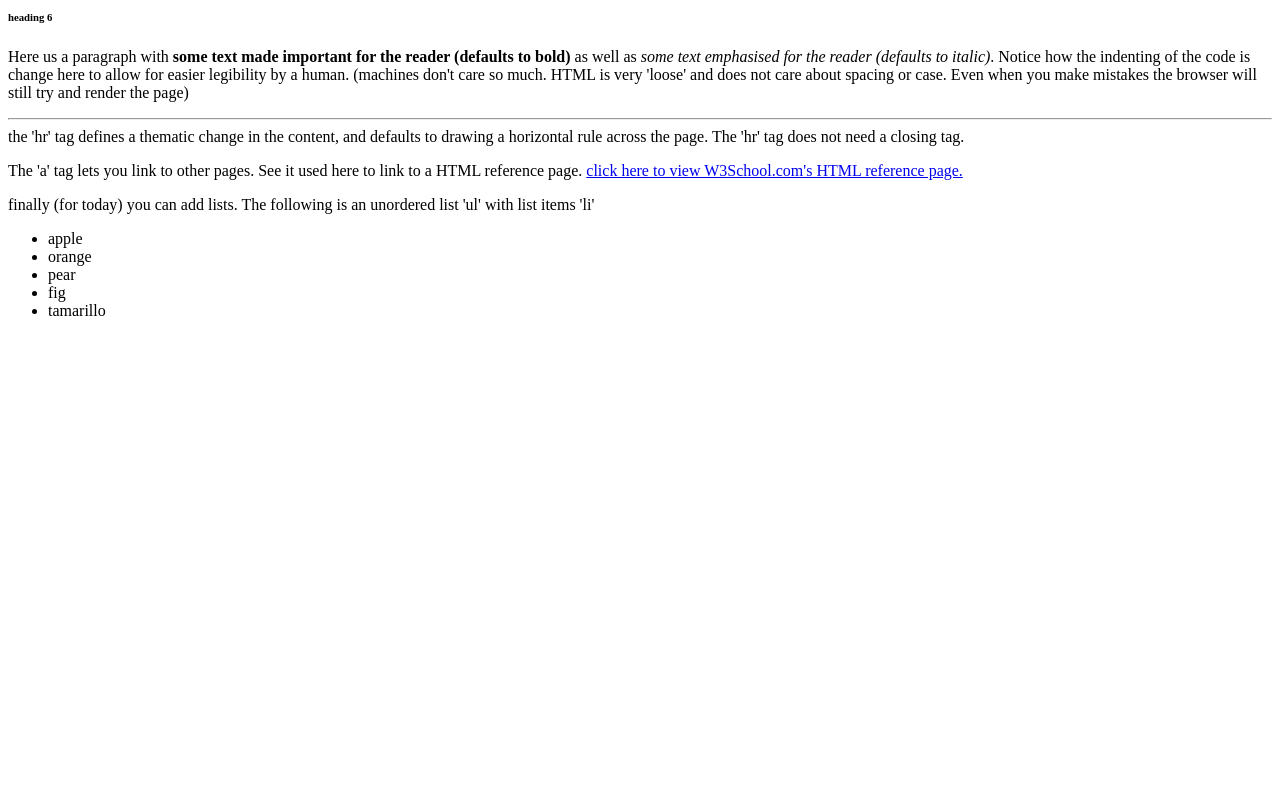
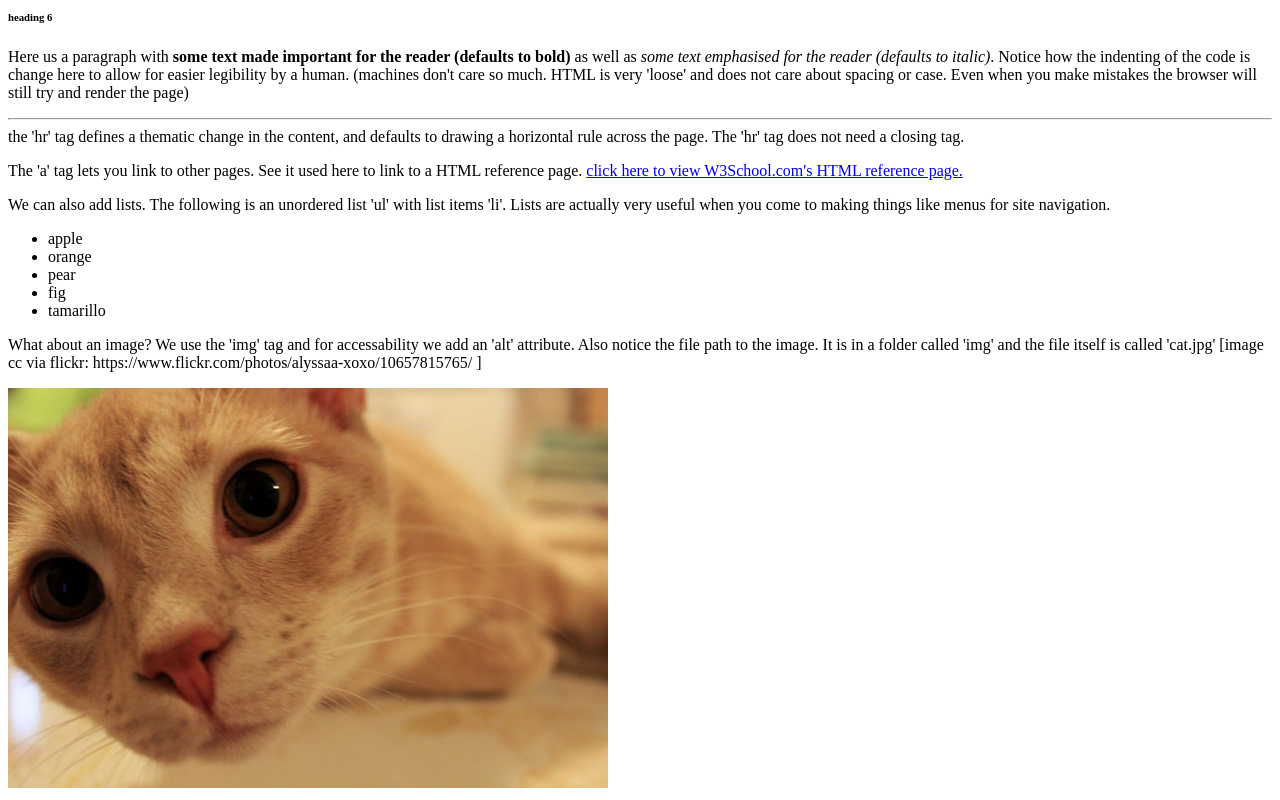
Before and after one commit to UTS-Visual-Communication/intro-to-web-1, a plain HTML site: page 2-basic-tags/index.html in a window 1280 px wide. Shown: the part 326-1126 px from the top of the page. Before the commit the page ends 800 px from the top, so only its background shows below. Drawn offline with Linux system fonts and the light colour scheme.

Commit message:
added image tag to basic tags

```diff
--- a/2-basic-tags/index.html
+++ b/2-basic-tags/index.html
@@ -30,7 +30,7 @@
 
     <p>The 'a' tag lets you link to other pages. See it used here to link to a HTML reference page. <a href='https://www.w3schools.com/tags/ref_byfunc.asp'>click here to view W3School.com's HTML reference page.</a></p>
 
-    <p>finally (for today) you can add lists. The following is an unordered list 'ul' with list items 'li'</p>
+    <p>We can also add lists. The following is an unordered list 'ul' with list items 'li'. Lists are actually very useful when you come to making things like menus for site navigation.</p>
 
     <ul>
       <li>apple</li>
@@ -40,5 +40,9 @@
       <li>tamarillo</li>
     </ul>
 
+    <p>What about an image? We use the 'img' tag and for accessability we add an 'alt' attribute. Also notice the file path to the image. It is in a folder called 'img' and the file itself is called 'cat.jpg' [image cc via flickr: https://www.flickr.com/photos/alyssaa-xoxo/10657815765/ ]</p>
+
+    <img src="img/cat.jpg" alt="ginger cat">
+
 	</body>
 </html>
```
Also changed, not shown: 2-basic-tags/img/cat.jpg (added), img/cat.jpg (added), 2 other files.
